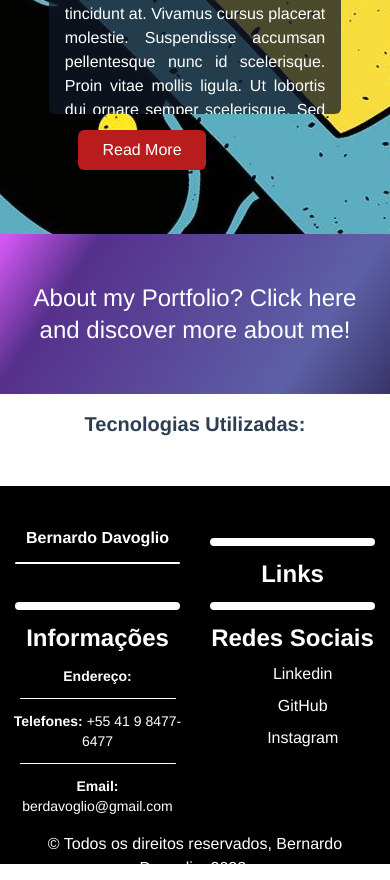
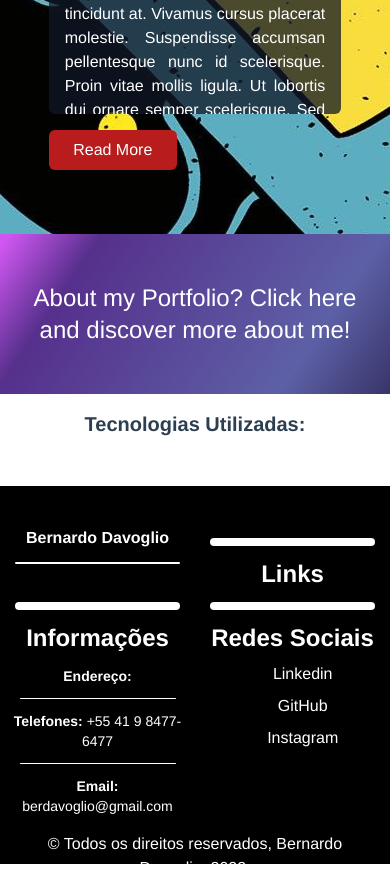
Before and after one commit to BerDavoglio/portfolio_front_v1, a Vue app: page / in a window 390 px wide. Shown: the part 1080-1960 px from the top of the page. Built offline with nearby package versions, Linux system fonts and the light colour scheme; some icons are missing.

Commit message:
Fix some mobile identent problems/3

```diff
--- a/src/components/home/AboutComponent.vue
+++ b/src/components/home/AboutComponent.vue
@@ -56,7 +56,7 @@
           auctor. Suspendisse bibendum vehicula diam, sit amet venenatis purus fringilla ac. Sed placerat libero non felis
           facilisis sodales.
         </p>
-        <div className="ml-[20%]
+        <div className="ml-[12.5%]
                   w-32 bg-red-700 text-white p-2 mt-4 rounded-md hover:bg-red-800
                   active:bg-red-900 cursor-pointer" @click="goAbout">Read More</div>
       </div>
```
